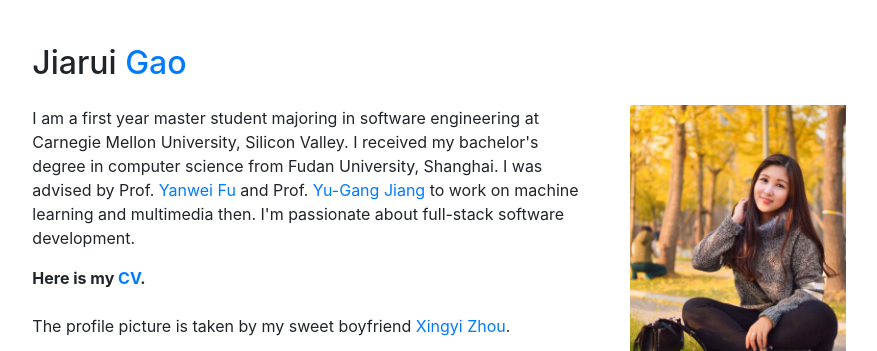
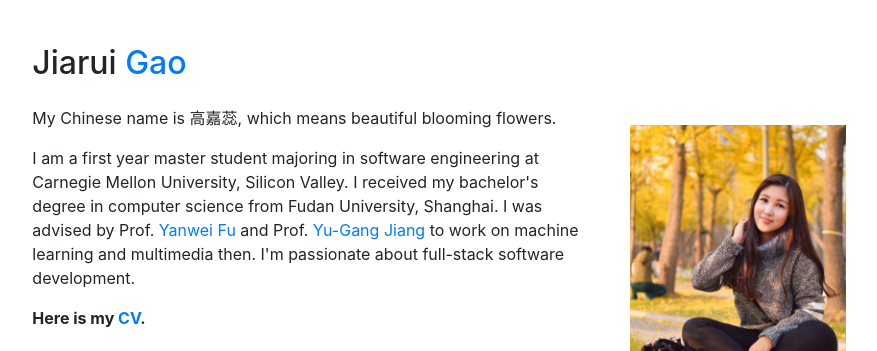
Before and after one commit to kittenish/kittenish.github.io, a website with bundled scripts: page index.html in a window 1280 px wide. Shown: the top 351 px of the page, without its empty margins (201-1078 px from the left). Built offline with nearby package versions, Linux system fonts and the light colour scheme; a web font is replaced by a local one.

Commit message:
update html

```diff
--- a/index.html
+++ b/index.html
@@ -42,7 +42,7 @@
             <span class="text-primary">Gao</span>
           </h2>
         </br>
-
+              <p>My Chinese name is 高嘉蕊, which means beautiful blooming flowers.</p>
               <p align>I am a first year master student majoring in software engineering at Carnegie Mellon University, Silicon Valley. I received my bachelor's degree in computer science from Fudan University, Shanghai.
               I was advised by Prof. <a href = "http://yanweifu.github.io">Yanwei Fu</a> and Prof. <a href="http://www.yugangjiang.info">Yu-Gang Jiang</a> to work on machine learning and multimedia then. I'm passionate about full-stack software development.</p>
               <b align >Here is my <a href="JiaruiGao-CV.pdf" target="_blank">CV</a>.</b>
```
